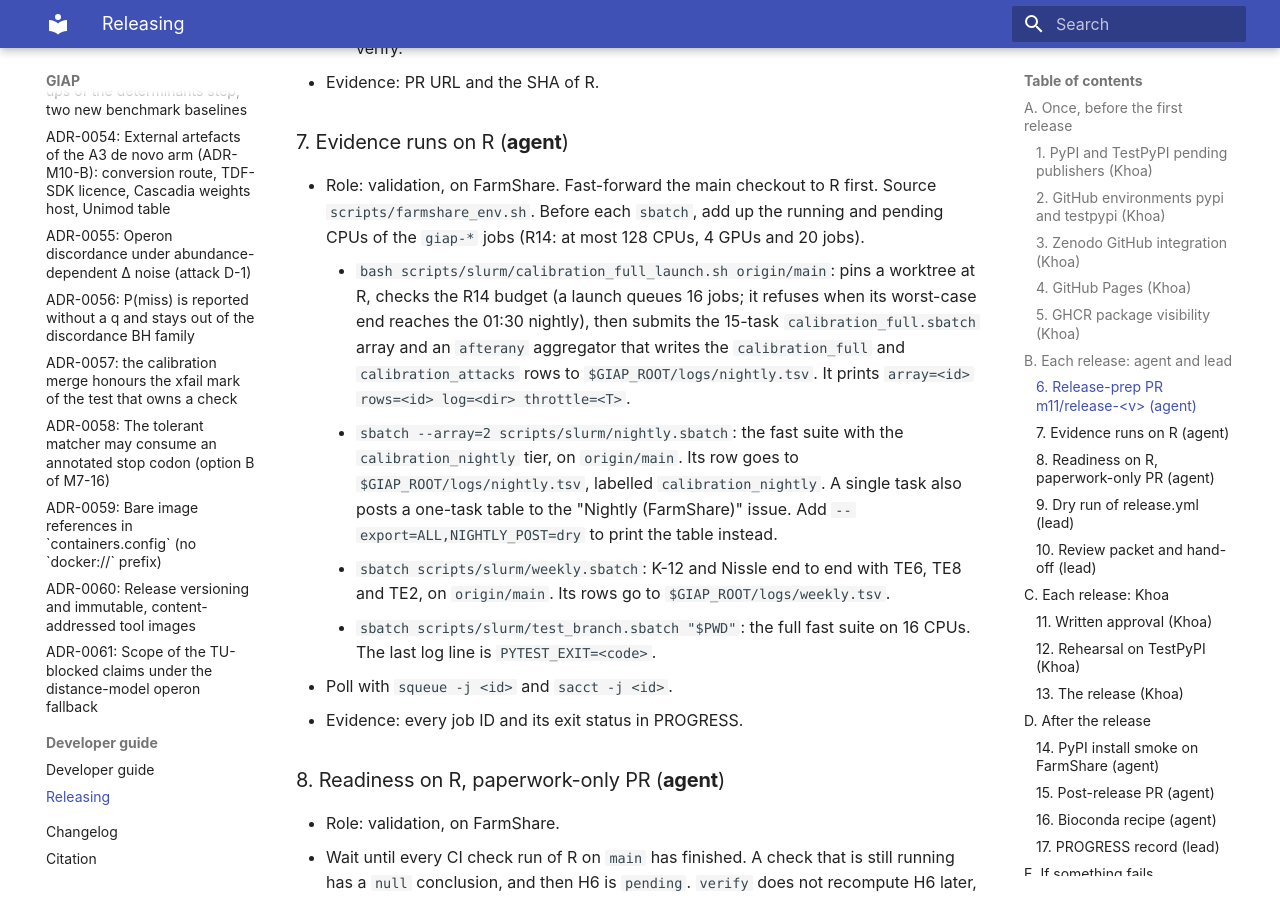
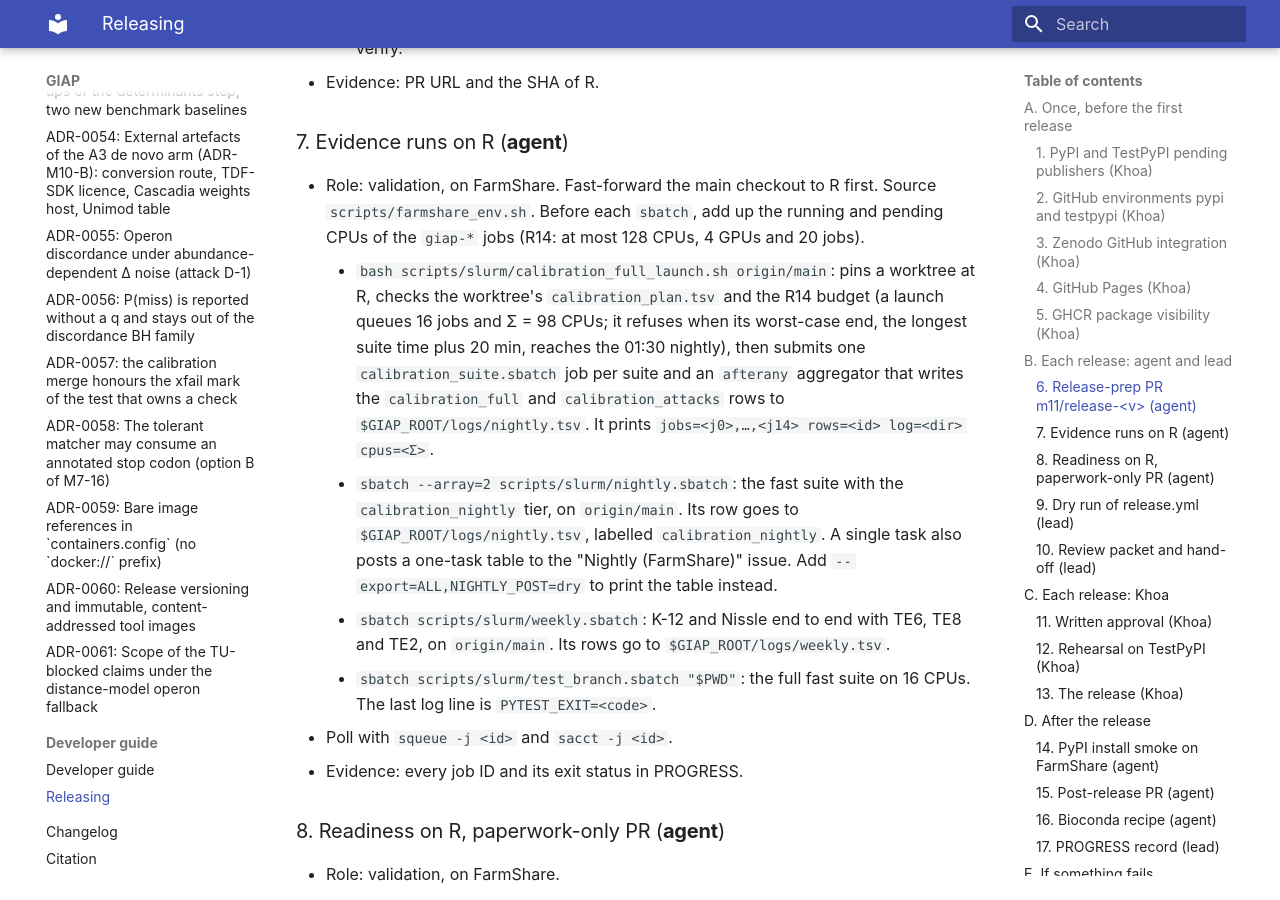
Before and after one commit to khoa-yelo/giap, an MkDocs documentation site: the page built from docs/release.md, in a window 1280 px wide and 900 px high, scrolled down 4065 px. Built offline with MkDocs 1.6.1 and Material for MkDocs 9.7.7, drawn with Linux system fonts in a browser that asks for light colours.

Commit message:
test(calibration): lead edits for M11-03c PR 4: old launcher tests and the runbook
The spec (PR split row 4) assigns these to the lead: test_m11_03b_launcher.py and
test_m11_03b_review_launcher.py now pin the per-suite launch (15 suite jobs, cpus=98, R14 CPU fit
cpus + 99 <= 128, window max(time) + 20 min = 6 h 20 m); the throttle/wave tests are removed
(test_m11_03c_launcher.py covers the new rules). docs/release.md describes the new output line.

Agent-Role: lead
Co-Authored-By: Claude Opus 5.5 <noreply@anthropic.com>
Claude-Session: https://claude.ai/code/session_01PrvuX9xr7fWwMTpHJxPSjm

```diff
--- a/docs/release.md
+++ b/docs/release.md
@@ -141,10 +141,11 @@ upload therefore never creates a tag.
   `scripts/farmshare_env.sh`. Before each `sbatch`, add up the running and pending CPUs of the
   `giap-*` jobs (R14: at most 128 CPUs, 4 GPUs and 20 jobs).
     - `bash scripts/slurm/calibration_full_launch.sh origin/main`: pins a worktree at R, checks the
-      R14 budget (a launch queues 16 jobs; it refuses when its worst-case end reaches the 01:30
-      nightly), then submits the 15-task `calibration_full.sbatch` array and an `afterany`
+      worktree's `calibration_plan.tsv` and the R14 budget (a launch queues 16 jobs and Σ = 98
+      CPUs; it refuses when its worst-case end, the longest suite time plus 20 min, reaches the
+      01:30 nightly), then submits one `calibration_suite.sbatch` job per suite and an `afterany`
       aggregator that writes the `calibration_full` and `calibration_attacks` rows to
-      `$GIAP_ROOT/logs/nightly.tsv`. It prints `array=<id> rows=<id> log=<dir> throttle=<T>`.
+      `$GIAP_ROOT/logs/nightly.tsv`. It prints `jobs=<j0>,…,<j14> rows=<id> log=<dir> cpus=<Σ>`.
     - `sbatch --array=2 scripts/slurm/nightly.sbatch`: the fast suite with the
       `calibration_nightly` tier, on `origin/main`. Its row goes to `$GIAP_ROOT/logs/nightly.tsv`,
       labelled `calibration_nightly`. A single task also posts a one-task table to the "Nightly
```
Also changed, not shown: 2 other files.
